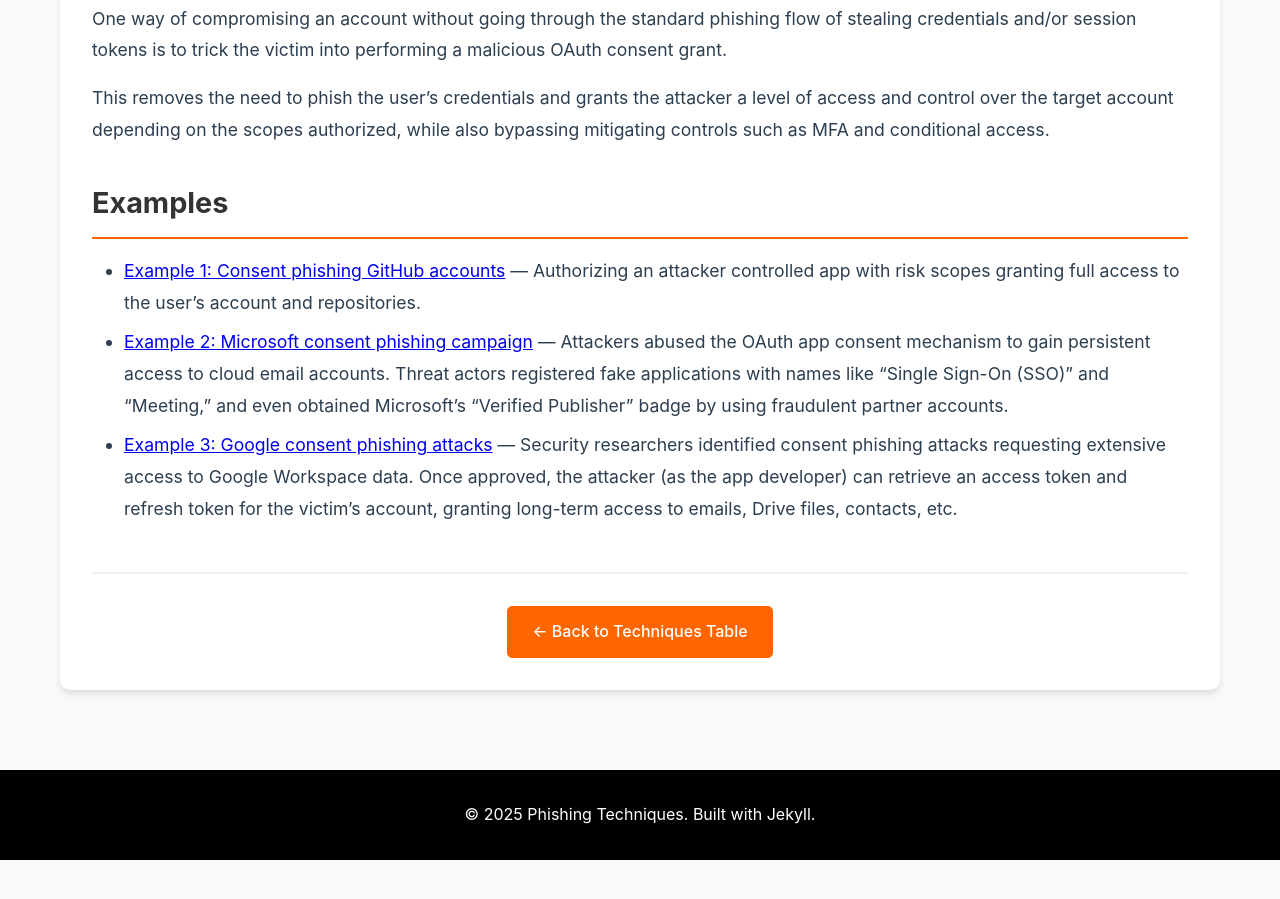
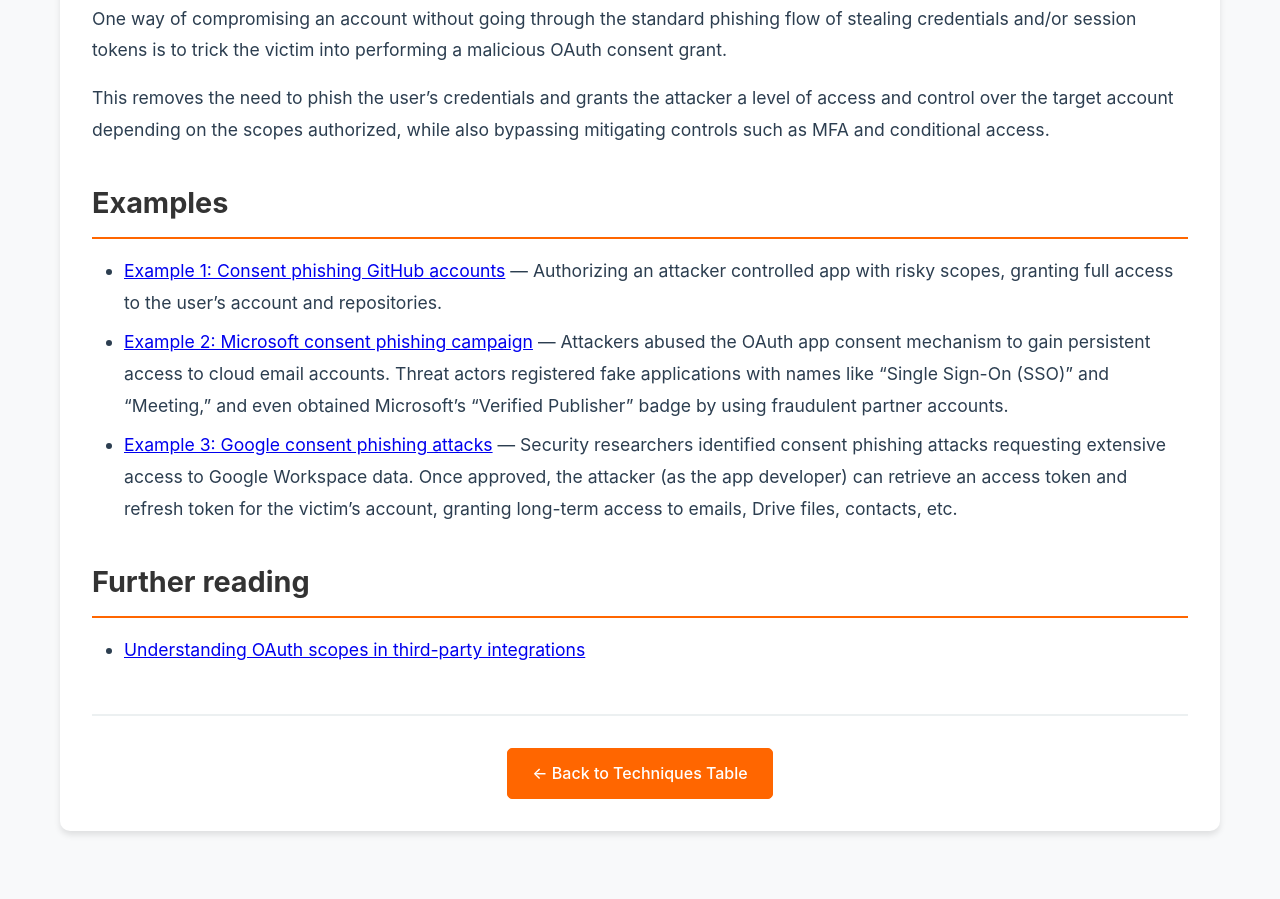
Before and after one commit to pushsecurity/phishing-techniques, a Jekyll site: the page built from _techniques/consent-phishing.md, in a window 1280 px wide and 900 px high, scrolled down 502 px. Built offline with Jekyll 4.4.1, drawn with Linux system fonts in a browser that asks for light colours; before the commit the page ends 1362 px from its top, so only the background shows below that.

```diff
--- a/_techniques/consent-phishing.md
+++ b/_techniques/consent-phishing.md
@@ -14,6 +14,10 @@
 
 ## Examples
 
-- [Example 1: Consent phishing GitHub accounts](https://pushsecurity.com/blog/how-consent-phishing-is-evolving/#id-1-classic-consent-phishing) — Authorizing an attacker controlled app with risk scopes granting full access to the user’s account and repositories.
+- [Example 1: Consent phishing GitHub accounts](https://pushsecurity.com/blog/how-consent-phishing-is-evolving/#id-1-classic-consent-phishing) — Authorizing an attacker controlled app with risky scopes, granting full access to the user’s account and repositories.
 - [Example 2: Microsoft consent phishing campaign](https://thehackernews.com/2023/02/hackers-abused-microsofts-verified.html) — Attackers abused the OAuth app consent mechanism to gain persistent access to cloud email accounts. Threat actors registered fake applications with names like “Single Sign-On (SSO)” and “Meeting,” and even obtained Microsoft’s “Verified Publisher” badge by using fraudulent partner accounts.
 - [Example 3: Google consent phishing attacks](https://www.valencesecurity.com/resources/blogs/the-rising-threat-of-consent-phishing-how-oauth-abuse-bypasses-mfa) — Security researchers identified consent phishing attacks requesting extensive access to Google Workspace data. Once approved, the attacker (as the app developer) can retrieve an access token and refresh token for the victim’s account, granting long-term access to emails, Drive files, contacts, etc.
+
+## Further reading
+
+- [Understanding OAuth scopes in third-party integrations](https://pushsecurity.com/blog/the-risky-terrain-of-oauth-scopes-in-third-party/)
```
